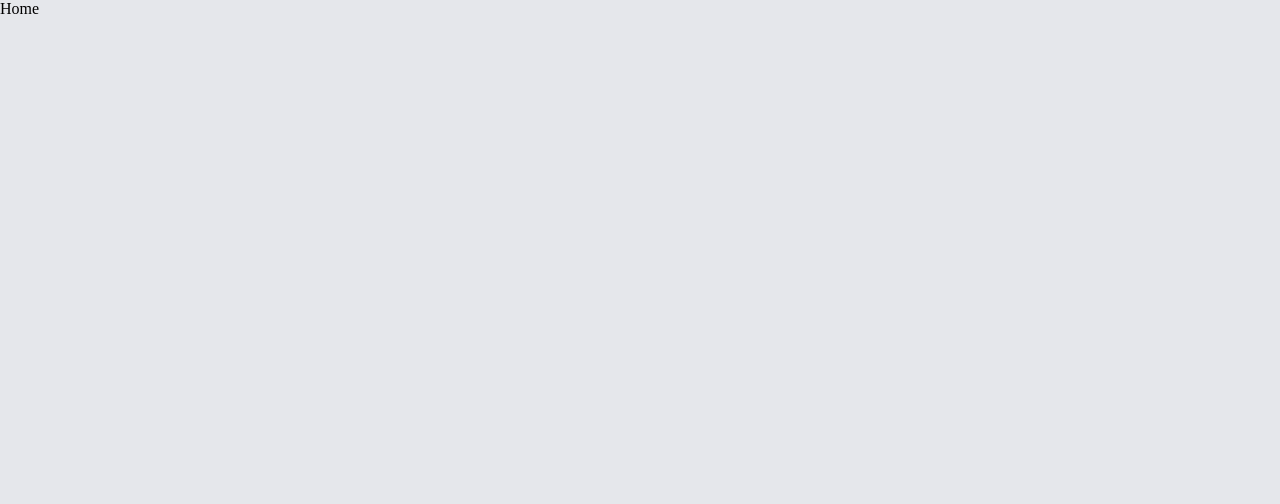
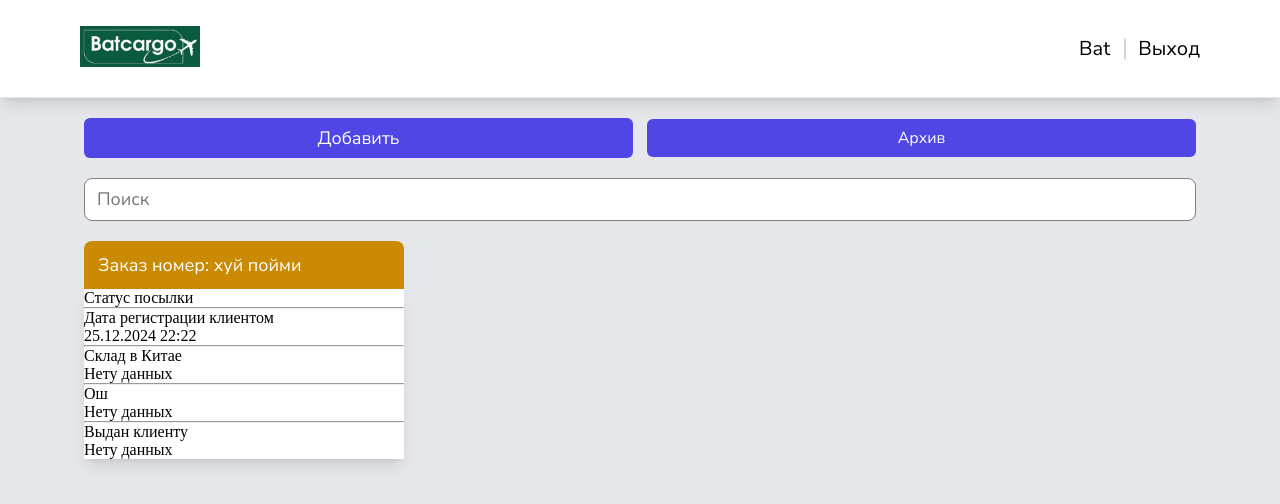
Before and after one commit to lev1tha/express, a Next.js app: page / in a window 1280 px wide. Shown: the top 504 px of the page. Built offline with nearby package versions, Linux system fonts and the light colour scheme.

Commit message:
create card

```diff
--- /dev/null
+++ b/app/(root)/(home)/home.module.css
@@ -0,0 +1,63 @@
+.btn_components {
+  width: 100%;
+
+  display: flex;
+  align-items: center;
+  gap: 14px;
+}
+
+.btn_components > button {
+  flex: 1;
+
+  background-color: rgb(79 70 229);
+  color: white;
+  font-family: "Nunito Sans", serif;
+  border-radius: 0.375rem;
+  padding: 0.5rem 1rem;
+  border: none;
+}
+
+.btn_components > a {
+  flex: 1;
+
+  text-align: center;
+  text-decoration: none;
+  background-color: rgb(79 70 229);
+  color: white;
+  font-family: "Nunito Sans", serif;
+  border-radius: 0.375rem;
+  padding: 0.5rem 1rem;
+  border: none;
+}
+
+.btn_components > button:hover {
+  background-color: rgb(55 48 163);
+}
+
+.btn_components > a:hover {
+  background-color: rgb(55 48 163);
+}
+
+.search_params {
+  margin-top: 20px;
+  display: flex;
+}
+
+.search_params > input {
+  flex: 1;
+  border-radius: 0.5rem;
+  background-color: white;
+  padding: 10px 12px;
+  outline: 2px solid transparent;
+  border: 1px solid gray;
+
+  font-size: 18px;
+}
+
+.search_params > input:focus {
+  outline: 2px solid rgb(79 70 229);
+}
+
+.card_container {
+  margin-top: 20px;
+}
--- a/app/(root)/(home)/page.jsx
+++ b/app/(root)/(home)/page.jsx
@@ -1,7 +1,27 @@
-import React from 'react'
+import React from "react";
+import Header from "../../../widgets/header/Header";
+import homeStyle from "./home.module.css";
+import Link from "next/link";
+import Card from "../../../components/card/Card";
 
 export default function Home() {
   return (
-    <div>Home</div>
-  )
+    <>
+      <Header />
+      <div className="container">
+        <div className={homeStyle.btn_components}>
+          <button className={homeStyle.add}>Добавить</button>
+          <Link href={"/history"} className={homeStyle.history}>
+            Архив
+          </Link>
+        </div>
+        <div className={homeStyle.search_params}>
+          <input type="text" placeholder="Поиск" />
+        </div>
+        <div className={homeStyle.card_container}>
+          <Card />
+        </div>
+      </div>
+    </>
+  );
 }
--- a/app/globals.css
+++ b/app/globals.css
@@ -14,10 +14,10 @@
 }
 
 .container {
-  max-width: 1440px;
+  max-width: 1152px;
   width: 100vw;
   margin: 0 auto;
-  padding: 0 20px;
+  padding: 20px 20px;
 }
 
 h1,
--- /dev/null
+++ b/components/card/Card.jsx
@@ -0,0 +1,49 @@
+import React from "react";
+import cardStyle from "./card.module.css";
+
+export default function Card() {
+  return (
+    <div className={cardStyle.card_box}>
+      <div className={cardStyle.card_header}>
+        <h1>Заказ номер: хуй пойми</h1>
+      </div>
+      <div className={cardStyle.status_card}>
+        <div className="title">
+          <p>Статус посылки</p>
+        </div>
+        <hr />
+        <div className={cardStyle.box}>
+          <div className={cardStyle.status_img}></div>
+          <div className={cardStyle.text_date}>
+            <p className={cardStyle.text}>Дата регистрации клиентом</p>
+            <p className={cardStyle.date}>25.12.2024 22:22</p>
+          </div>
+        </div>
+        <hr />
+        <div className={cardStyle.box}>
+          <div className={cardStyle.status_img}></div>
+          <div className={cardStyle.text_date}>
+            <p className={cardStyle.text}>Склад в Китае</p>
+            <p className={cardStyle.date}>Нету данных</p>
+          </div>
+        </div>
+        <hr />
+        <div className={cardStyle.box}>
+          <div className={cardStyle.status_img}></div>
+          <div className={cardStyle.text_date}>
+            <p className={cardStyle.text}>Ош</p>
+            <p className={cardStyle.date}>Нету данных</p>
+          </div>
+        </div>
+        <hr />
+        <div className={cardStyle.box}>
+          <div className={cardStyle.status_img}></div>
+          <div className={cardStyle.text_date}>
+            <p className={cardStyle.text}>Выдан клиенту</p>
+            <p className={cardStyle.date}>Нету данных</p>
+          </div>
+        </div>
+      </div>
+    </div>
+  );
+}
--- /dev/null
+++ b/components/card/card.module.css
@@ -0,0 +1,27 @@
+.card_box {
+  width: 320px;
+  max-width: 100%;
+}
+
+.card_header {
+  padding: 12px 14px;
+  border-top-left-radius: 8px;
+  border-top-right-radius: 8px;
+  background-color: rgb(202 138 4);
+}
+
+.card_header > h1 {
+  color: white;
+  font-family: "Nunito Sans", serif;
+  font-size: 18px;
+}
+
+.status_card {
+  background-color: white;
+  box-shadow: 0 10px 15px -3px #0000001a, 0 4px 6px -4px #0000001a;
+}
+
+.box {
+  display: flex;
+  align-items: center;
+}
--- a/widgets/header/Header.jsx
+++ b/widgets/header/Header.jsx
@@ -1,8 +1,19 @@
-import React from 'react'
+import React from "react";
+import headerStyle from "./header.module.css";
+
 
 export default function Header() {
   return (
-    <div className={header.header_layout}>Header
+    <div className={headerStyle.header_layout}>
+      <div className={headerStyle.header_inner}>
+        <div className={headerStyle.logo}>
+          <img src="./png/logo.png" alt="" />
+        </div>
+        <div className={headerStyle.navigate}>
+          <div className={headerStyle.plug}>Bat</div>
+          <div className={headerStyle.exit_account}>Выход</div>
+        </div>
+      </div>
     </div>
-  )
+  );
 }
--- a/widgets/header/header.module.css
+++ b/widgets/header/header.module.css
@@ -0,0 +1,47 @@
+.header_layout {
+  width: 100%;
+  box-shadow: 0 10px 15px -3px #0000001a, 0 4px 6px -4px #0000001a;
+  border-bottom: 1px solid #e5e7ee;
+  background-color: white;
+}
+
+.header_inner {
+  display: flex;
+  align-items: center;
+  justify-content: space-between;
+
+  width: 1152px;
+  margin: 0 auto;
+  max-width: 100%;
+  padding: 26px 16px;
+}
+
+.logo img {
+  width: 120px;
+}
+
+.navigate {
+  display: flex;
+  align-items: center;
+  gap: 28px;
+
+  font-family: "Nunito Sans", serif;
+  font-size: 20px;
+}
+
+.plug {
+  position: relative;
+}
+
+.plug::after {
+  content: "|";
+  font-size: 24px;
+  position: absolute;
+  color: rgb(209 213 219);
+  top: -4px;
+  right: -18px;
+}
+
+.exit {
+  color: rgb(185 28 28);
+}
```
